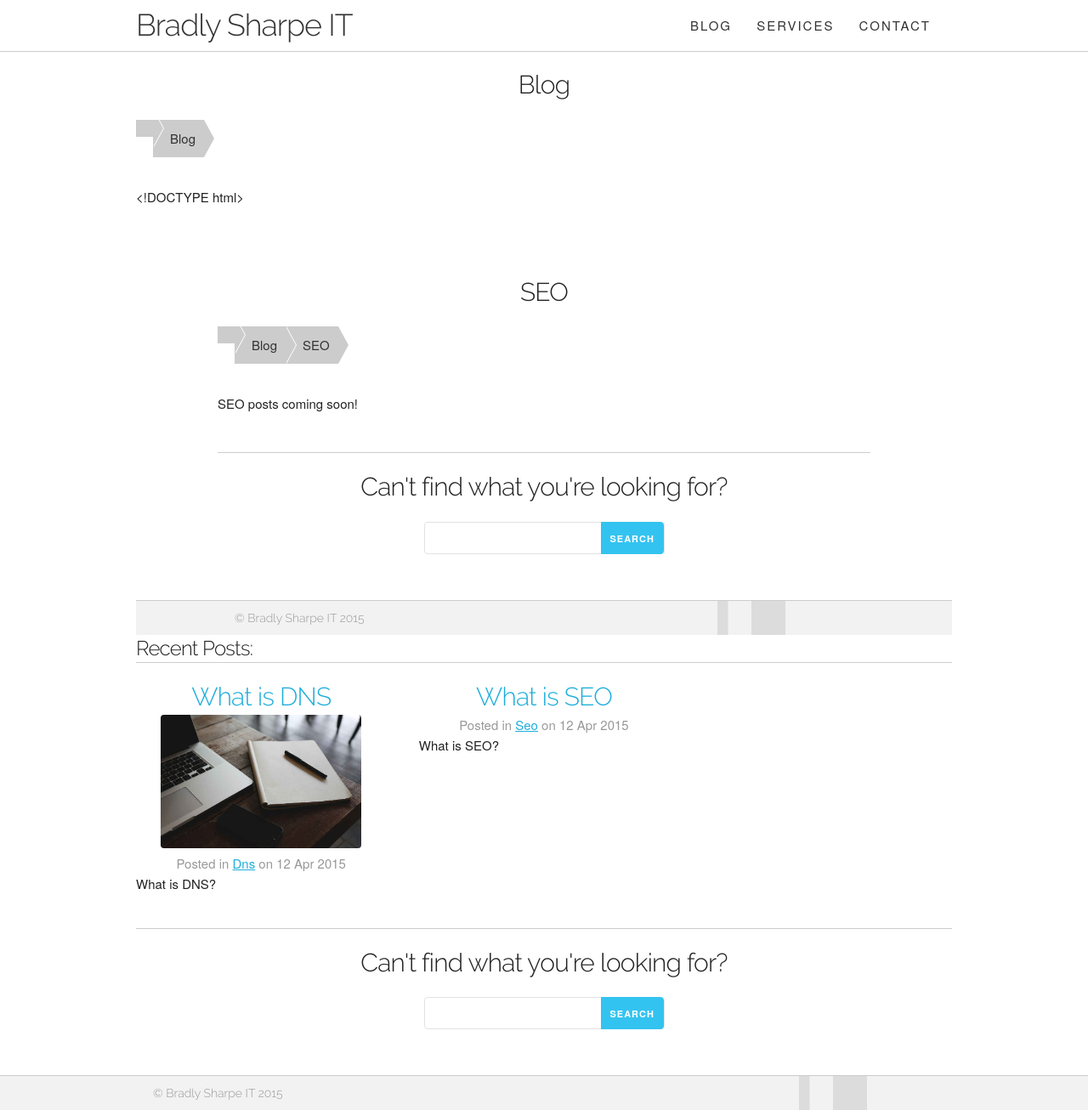
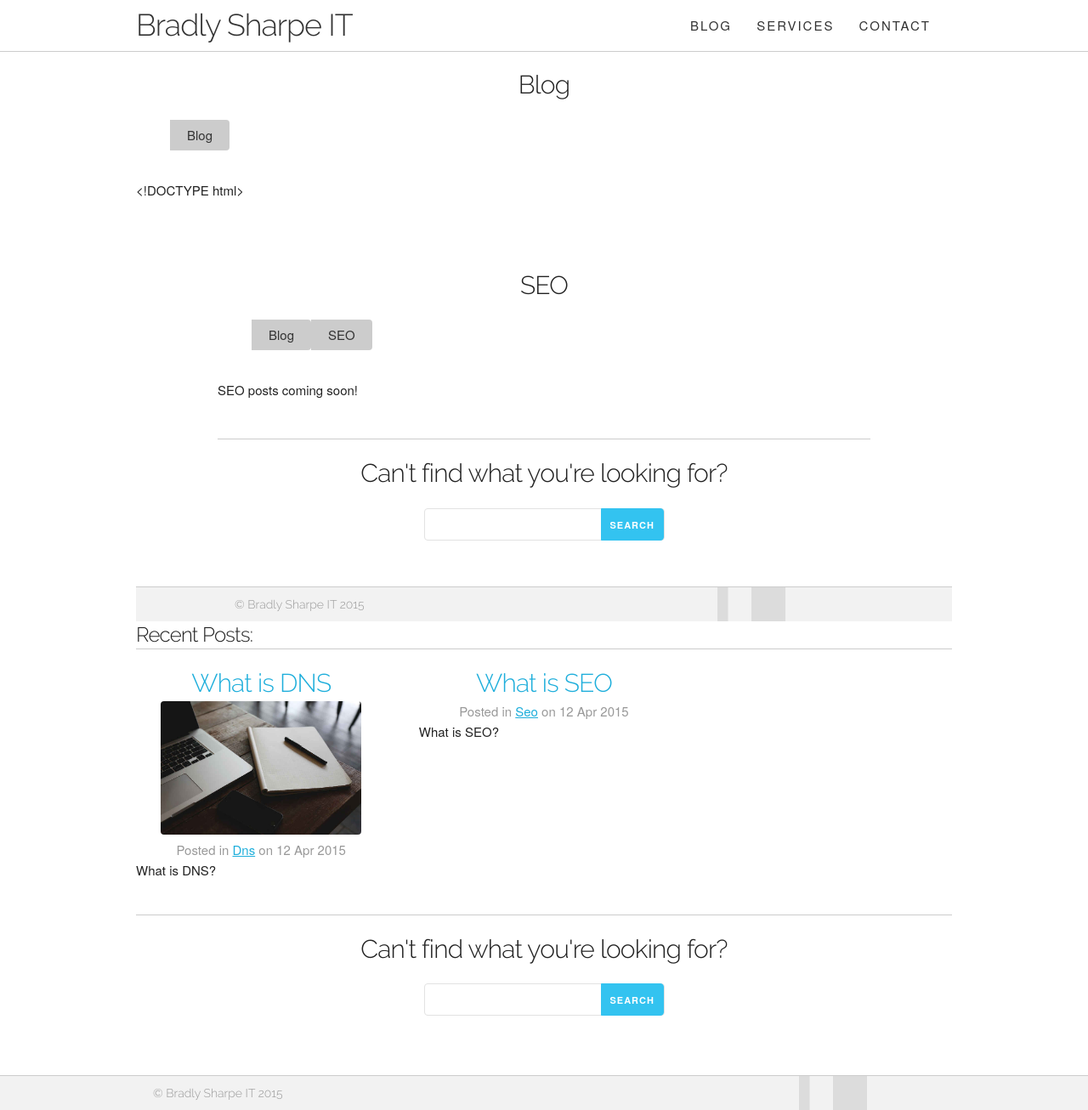
Before and after one commit to BradlySharpe/bradlysharpe.com.au, a Jekyll site: the page built from blog/index.md, in a window 1280 px wide and 1306 px high. Shown: the whole window at 85% size. Built offline with Jekyll 4.4.1, drawn with Linux system fonts in a browser that asks for light colours; grey boxes are pictures that could not be loaded.

Commit message:
Testing breadcrumb styling

```diff
--- a/_includes/critical.scss
+++ b/_includes/critical.scss
@@ -289,60 +289,68 @@ $menu-width: 32rem;
 .breadcrumbs {
   list-style: none;
   overflow: hidden;
+  @include border-radius;
 
   li {
     float: left;
 
     a {
+      text-decoration: none;
+      outline: none;
+      display: block;
+      float: left;
+      line-height: 36px;
       color: #333;
-      text-decoration: none;
-      padding: 10px 10px 10px 20px;
+      padding: 0 10px 0 30px;
       background: #CCC;
       position: relative;
-      display: block;
-      float: left;
+
+      &:first-child {
+        padding-left: 20px;
+        border-radius: 4px 0 0 4px;
+      }
+
+      &:first-child:before {
+        left: 14px;
+      }
+
+      &:last-child {
+        border-radius: 0 4px 4px 0;
+        padding-right: 20px;
+      }
+
+      &.active,
+      &:hover {
+        background: #333;
+        color: #FFF;
+      }
+
+      &.active:after,
+      &:hover:after {
+        background: #333;
+      }
 
       &:after {
-        content: " ";
-        display: block;
-        width: 0;
-        height: 0;
-        border-top: 22px solid transparent;           /* Go big on the size, and let overflow hide */
-        border-bottom: 22px solid transparent;
-        border-left: 12px solid #CCC;
+        content: '';
         position: absolute;
-        top: 50%;
-        margin-top: -22px;
-        left: 100%;
-        z-index: 2;
+        top: 0;
+        right: -18px;
+        width: 36px;
+        height: 36px;
+        transform: scale(0.707) rotate(45deg);
+        z-index: 1;
+        background: #CCC;
+        box-shadow: 2px -2px 0 2px rgba(255, 255, 255, 1);
+        border-radius: 0 5px 0 50px;
       }
 
-      &:before {
-        content: " ";
-        display: block;
-        width: 0;
-        height: 0;
-        border-top: 22px solid transparent;
-        border-bottom: 22px solid transparent;
-        border-left: 12px solid white;
-        position: absolute;
-        top: 50%;
-        margin-top: -22px;
-        margin-left: 1px;
-        left: 100%;
-        z-index: 1;
+      &:last-child:after {
+        content: none;
       }
     }
 
-    &:first-child a {
-      padding-left: 10px;
-    }
-
-    a:hover { background: #333; color: #000; }
-    a:hover:after { border-left-color: #333 !important; }
-
-    a:hover,
-    a:hover:after {
+    a,
+    a:after {
       @include transition(all 500ms);
     }
   }
```
